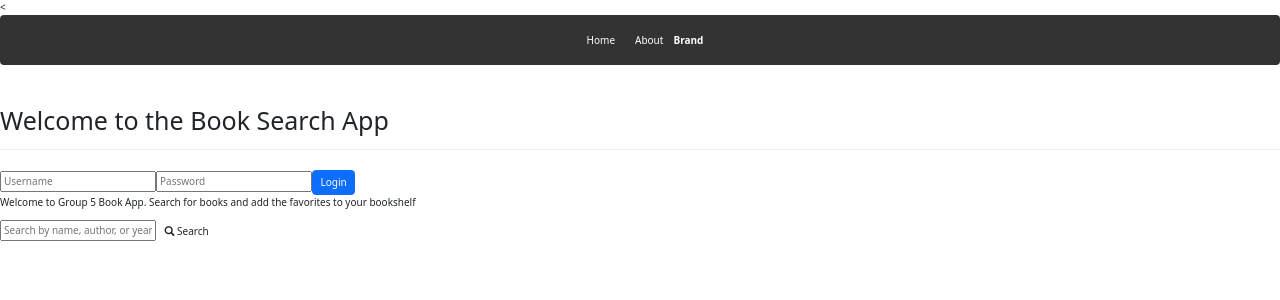
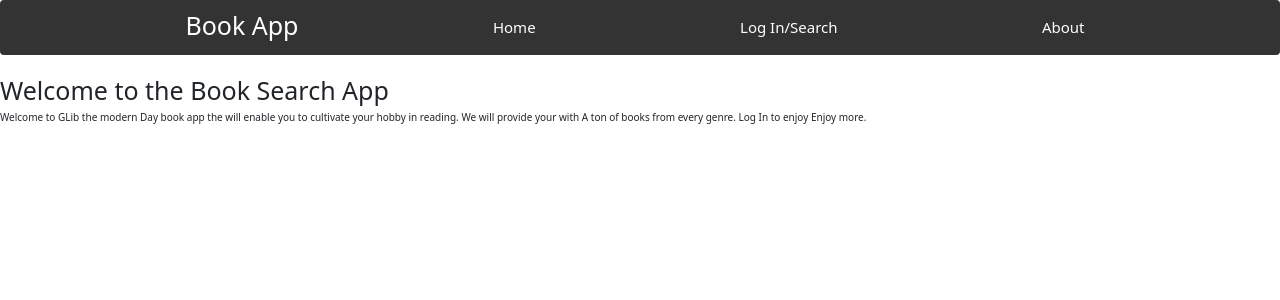
Before and after one commit to Wattima/GLIB, a React (Create React App) app: page / in a window 1280 px wide. Shown: the top 300 px of the page. Built offline with nearby package versions, Linux system fonts and the light colour scheme.

Commit message:
Added Routing

```diff
--- a/public/index.html
+++ b/public/index.html
@@ -30,7 +30,7 @@
     <title>React App</title>
   </head>
   <body>
-    <
+
     <noscript>You need to enable JavaScript to run this app.</noscript>
     <div id="root"></div>
     <!--
--- a/src/About.js
+++ b/src/About.js
@@ -3,7 +3,11 @@ import React from "react";
 function About() {
 
     return (
-        <p>Welcome to Group 5 Book App. Search for books and add the favorites to your bookshelf</p>
+        <div>
+            <h1>About</h1>
+          <p>Welcome to Group 5 Book App. Search for books and add the favorites to your bookshelf</p>
+
+        </div>
     )
 }
 
--- a/src/App.css
+++ b/src/App.css
@@ -43,14 +43,16 @@
 }
 
 .bookshelf button {
-  background-color: #ff3333;
-  color: #fff;
+  background-color:#333;
+  color:gold;
+  font-size: 15px;
   border-radius: 5px;
   padding: 5px 10px;
   margin-top: 10px;
+  margin-left: 70%;
   cursor: pointer;
-  width: 100%;
-  text-align: center;
+  width: 5%;
+  text-align:right;
 }
 
 /* booklist styling */
@@ -97,7 +99,7 @@
 }
 
 .book-list button {
-  background-color: #ADD8E6;
+  background-color:#999;
   color: #fff;
   border-radius: 5px;
   padding: 5px 10px;
@@ -112,22 +114,19 @@
   justify-content: space-between;
   align-items: center;
   margin-top: 20px;
+  background-color: #999;
+  color: antiquewhite;
 }
 
 /* navbar styling */
 .navbar {
   background-color: #333;
   color: #fff;
+  font-size: 15px;
+
 }
 
-.navbar ul {
-  display: flex;
-  justify-content: space-between;
-  align-items: center;
-  list-style: none;
-  padding: 0;
-  margin: 0;
-}
+
 
 .navbar a {
   color: #fff;
--- a/src/App.js
+++ b/src/App.js
@@ -4,8 +4,8 @@ import SearchBar from "./Components/SearchBar";
 import BookList from "./Components/BookList";
 import LoginForm from "./Components/LoginForm";
 import Bookshelf from "./Components/Bookshelf";
-import About from "./About";
-import Navbar from "./Components/NavBar";
+
+
 
 function App() {
   const [isLoggedIn, setIsLoggedIn] = useState(false);
@@ -46,9 +46,9 @@ function App() {
 
   return (
     <div>
-      <Navbar/>
+
       <div class="page-header">
-      <h1>Welcome to the Book Search App</h1>
+
     </div>
 
       {isLoggedIn ? (
@@ -70,9 +70,10 @@ function App() {
         <LoginForm onLogin={handleLogin} />
       )}
       <div className="background">
-      <About/>
+
       <SearchBar onSearch={setSearchQuery} />
       </div>
+
     </div>
   );
 }
--- a/src/Components/Bookshelf.js
+++ b/src/Components/Bookshelf.js
@@ -1,5 +1,6 @@
 // Bookshelf component
 import React from "react";
+import {Link} from "react-router-dom"
 
 function Bookshelf({ books, onRemoveFromBookshelf, onLogout }) {
   return (
@@ -17,7 +18,10 @@ function Bookshelf({ books, onRemoveFromBookshelf, onLogout }) {
           </li>
         ))}
       </ul>
+      <Link to ="/">
       <button onClick={onLogout}>Logout</button>
+      </Link>
+
     </div>
   );
 }
--- a/src/Components/NavBar.js
+++ b/src/Components/NavBar.js
@@ -1,19 +1,22 @@
 import React from "react";
-import { Link } from "react-router-dom"; //importing Link component from react-router-dom for navigation
+import { NavLink} from "react-router-dom";
+
 
 const Navbar = () => {
   return (
     <nav className="navbar">
-      <ul>
-        <li>
-          <Link to="/">Home</Link>  {/*using Link component instead of anchor tag, it will handle client-side routing */}
-        </li>
-        <li>
-          <Link to="/About">About</Link>
-        </li>
-        <li className="brand-name">Brand</li>
-      </ul>
+
+
+     <h1>Book App</h1>
+      <NavLink to="/">Home</NavLink>
+      <NavLink to="/App">Log In/Search</NavLink>
+     <NavLink to="/About">About</NavLink>
+
+
+
+
     </nav>
+
   );
 };
 
--- /dev/null
+++ b/src/FirstPage.js
@@ -0,0 +1,27 @@
+import React from 'react'
+import { BrowserRouter,Routes,Route } from 'react-router-dom'
+import About from "./About";
+import Navbar from "./Components/NavBar";
+import App from "./App"
+import LoginForm from "./Components/LoginForm";
+import Home from "./Home"
+
+function FirstPage() {
+  return (
+    <div>
+         <BrowserRouter>
+      <Navbar/>
+      <Routes>
+        <Route path='/' element={<Home/>} />
+        <Route path="/About" element={<About/>} />
+        <Route path="/App" element={<App/>} />
+
+
+      </Routes>
+      </BrowserRouter>
+
+    </div>
+  )
+}
+
+export default FirstPage
--- /dev/null
+++ b/src/Home.js
@@ -0,0 +1,18 @@
+import React from 'react'
+
+
+function Home() {
+  return (
+    <div>
+
+        <h1>Welcome to the Book Search App</h1>
+        <p>
+            Welcome to GLib the modern Day book app the will enable you to cultivate your hobby in reading.
+            We will provide your with A ton of books from every genre.
+            Log In to enjoy Enjoy more.
+        </p>
+    </div>
+  )
+}
+
+export default Home
--- a/src/index.js
+++ b/src/index.js
@@ -2,17 +2,17 @@ import React from 'react';
 import ReactDOM from 'react-dom/client';
 import './index.css';
 import './App.css'
-import App from './App';
-import { BrowserRouter } from 'react-router-dom';
+import FirstPage from './FirstPage';
+
 import 'bootstrap/dist/css/bootstrap.min.css';
 // import reportWebVitals from './reportWebVitals';
 
 const root = ReactDOM.createRoot(document.getElementById('root'));
 root.render(
   <React.StrictMode>
-    <BrowserRouter>
-    <App />
-    </BrowserRouter>
+
+    <FirstPage />
+
 
   </React.StrictMode>
 );
```
